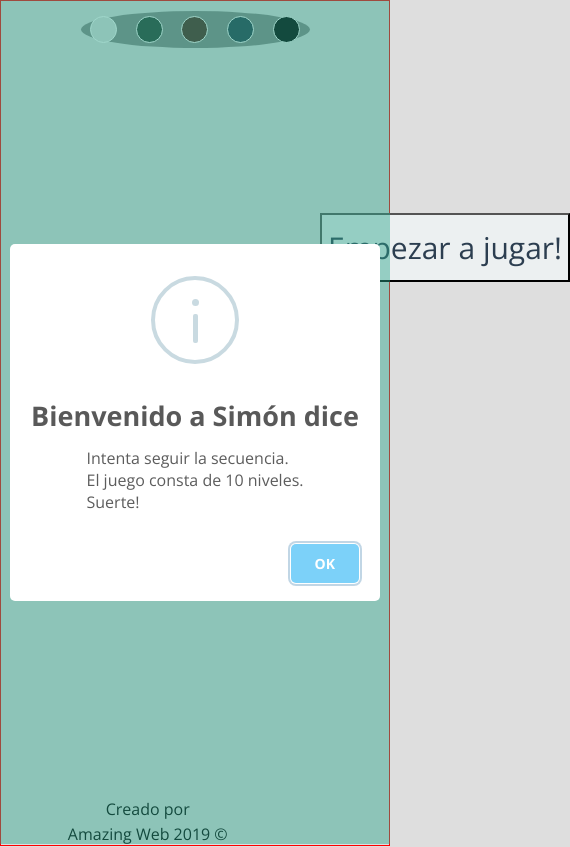
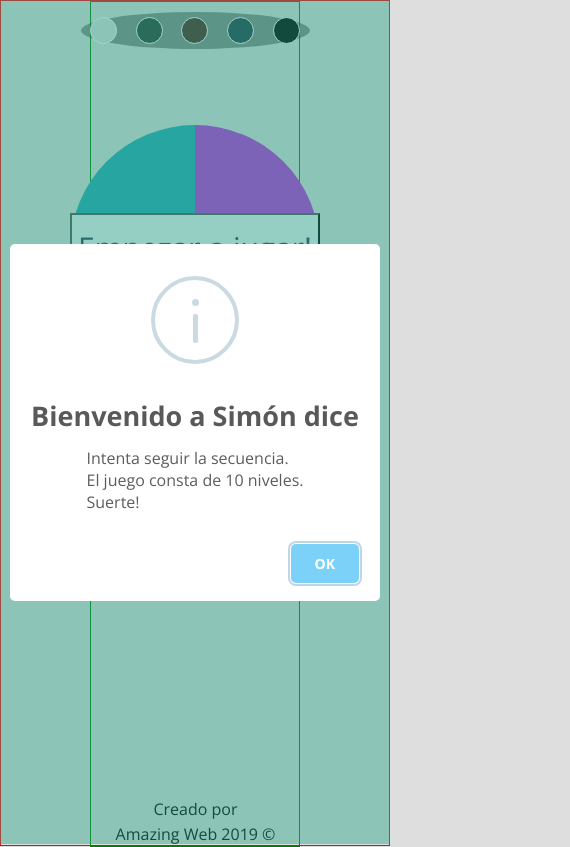
Before and after one commit to FernandoDavidGomezOrtega/simonSaysGameColors, a plain HTML site: page index.html in a window 390 px wide. Shown: the whole page, 570 px wide, since content can reach past the window. Drawn offline with nearby package versions, Linux system fonts and the light colour scheme.

Commit message:
responsive updates

```diff
--- a/css/style.css
+++ b/css/style.css
@@ -104,6 +104,9 @@ body {
     border-radius: 50%;
     overflow: hidden;
     margin: 0 auto;
+    position: absolute;
+    top: 125px;
+    left: calc(50% - 125px);
     /* max-width: 60vh; */
 
   }
@@ -170,6 +173,7 @@ body {
     /* align-self: center; */
     position: absolute;
     top: 213px;
+    left: calc(50% - 125px);
     width: 250px;
     height: 69px;
     background: #ecf0f1;
@@ -182,13 +186,14 @@ body {
   footer{
     /* font-family: Helvetica, Arial; */
     position: absolute;
+    left: calc(50% - 117px);
     color: white;
     height: 47px;
     /* background: rgba(51, 51, 51, 0.70); */
-    margin: 0px auto;
-    width: 65%;
-    padding-left: 20px;
-    padding-right: 20px;
+    /* margin: 0px auto; */
+    /* width: 65%; */
+    width: 235px;
+    padding: 0;
     /* margin-top: 81px; */
     /* margin-bottom: 10px; */
     line-height: 25px;
--- a/index.html
+++ b/index.html
@@ -34,6 +34,7 @@
 </head>
 
 <body>
+  <div class="grid-container">
     <div class="" id="selector-theme">
       <div class="" id="to-gray" title="Cambiar a tema gris">
       </div>
@@ -56,6 +57,9 @@
       <div id="violeta" class="color violeta right" data-color="violeta"></div>
       <div id="naranja" class="color naranja left" data-color="naranja"></div>
       <div id="verde" class="color verde right" data-color="verde"></div>
+    </div>
+
+    <div class="button-start">
       <button id="btnEmpezar" class="btn-start" onclick="empezarJuego()">Empezar a jugar!</button>
     </div>
 
@@ -66,6 +70,7 @@
       </div>
 
     </footer>
+  </div>
 
   <!-- SweetAlert library -->
   <script src="https://cdnjs.cloudflare.com/ajax/libs/sweetalert/2.1.2/sweetalert.min.js"
```
Lines whose indentation alone changed are shown as unchanged.
